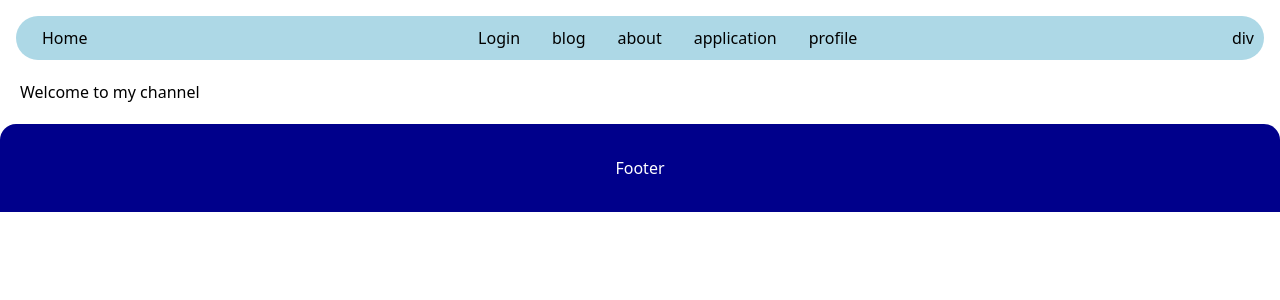
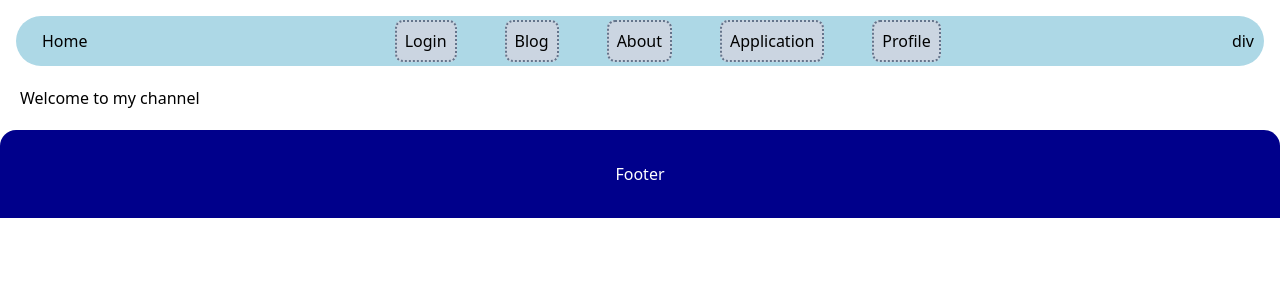
Before and after one commit to jolu3475/firstnext, a Next.js app: page / in a window 1280 px wide. Shown: the top 300 px of the page. Built offline with nearby package versions, Linux system fonts and the light colour scheme.

Commit message:
Refactor le composant Header pour utiliser un tableau de liens et améliorer la gestion des styles en fonction de la route active. Mise à jour du style du composant Layout pour un meilleur alignement.

```diff
--- a/src/app/header.js
+++ b/src/app/header.js
@@ -1,9 +1,21 @@
+'use client'
+
 import Link from 'next/link'
+import { usePathname } from 'next/navigation'
+
+const links = [
+  { href: '/login', label: 'Login' },
+  { href: '/blog', label: 'Blog' },
+  { href: '/about', label: 'About' },
+  { href: '/application', label: 'Application' },
+  { href: '/profile', label: 'Profile' },
+]
 
 const Header = () => {
+  const pathname = usePathname()
   return (
     <>
-      <div className="flex justify-between">
+      {/* <div className=""> */}
       <div>
         <ul>
           <li className="mx-4 hover:list-disc">
@@ -12,24 +24,23 @@ const Header = () => {
         </ul>
       </div>
       <ul className="flex list-none ">
-          <li className="mx-4 hover:list-disc">
-            <Link href="/login">Login</Link>
+        {links.map(({ href, label }) => (
+          <li key={`${href}${label}`} className="mx-4 hover:list-disc">
+            <Link
+              href={href}
+              className={
+                pathname.startsWith(href)
+                  ? 'bg-slate-500 m-2 border-solid rounded-lg font-bold p-2 '
+                  : 'bg-slate-300 m-2 border-dotted border-2 border-slate-500 rounded-lg p-2 '
+              }
+            >
+              {label}
+            </Link>
           </li>
-          <li className="mx-4 hover:list-disc">
-            <Link href="/blog">blog</Link>
-          </li>
-          <li className="mx-4 hover:list-disc">
-            <Link href="/about">about</Link>
-          </li>
-          <li className="mx-4 hover:list-disc">
-            <Link href="/application">application</Link>
-          </li>
-          <li className="mx-4 hover:list-disc">
-            <Link href="/profile">profile</Link>
-          </li>
+        ))}
       </ul>
       div
-      </div>
+      {/* </div> */}
     </>
   )
 }
--- a/src/app/layout.js
+++ b/src/app/layout.js
@@ -20,8 +20,9 @@ export default function Layout({ children }) {
             backgroundColor: 'lightblue',
             padding: '10px',
             margin: '1rem ',
+            height: '50px',
           }}
-          className="rounded-full"
+          className="rounded-full flex justify-between items-center p-4"
         >
           <Header />
         </header>
```
Lines whose indentation alone changed are shown as unchanged.
